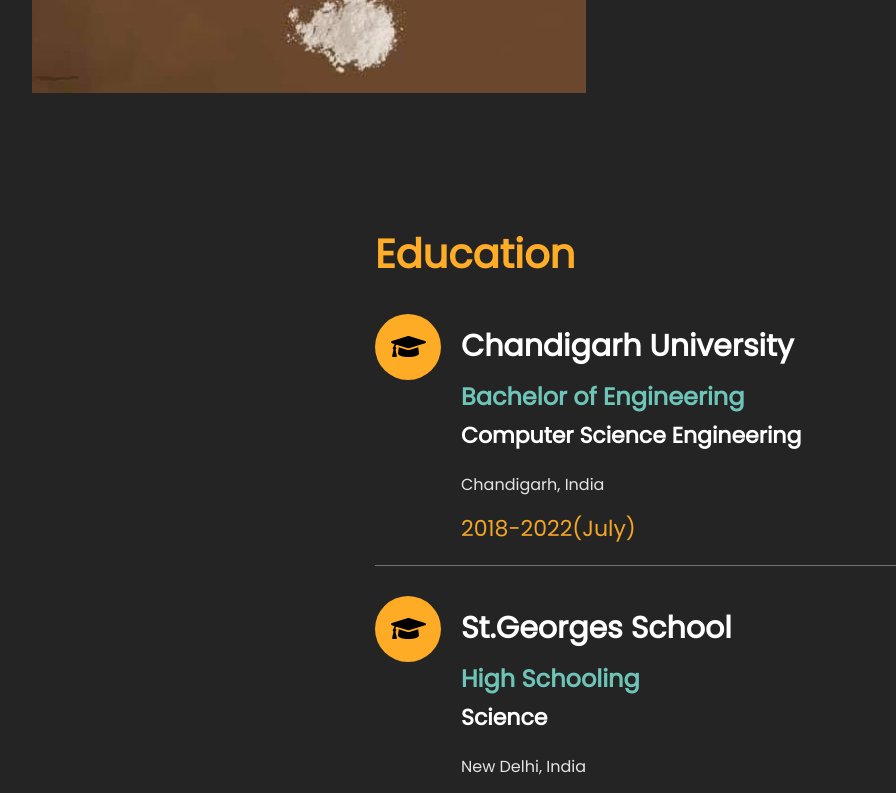
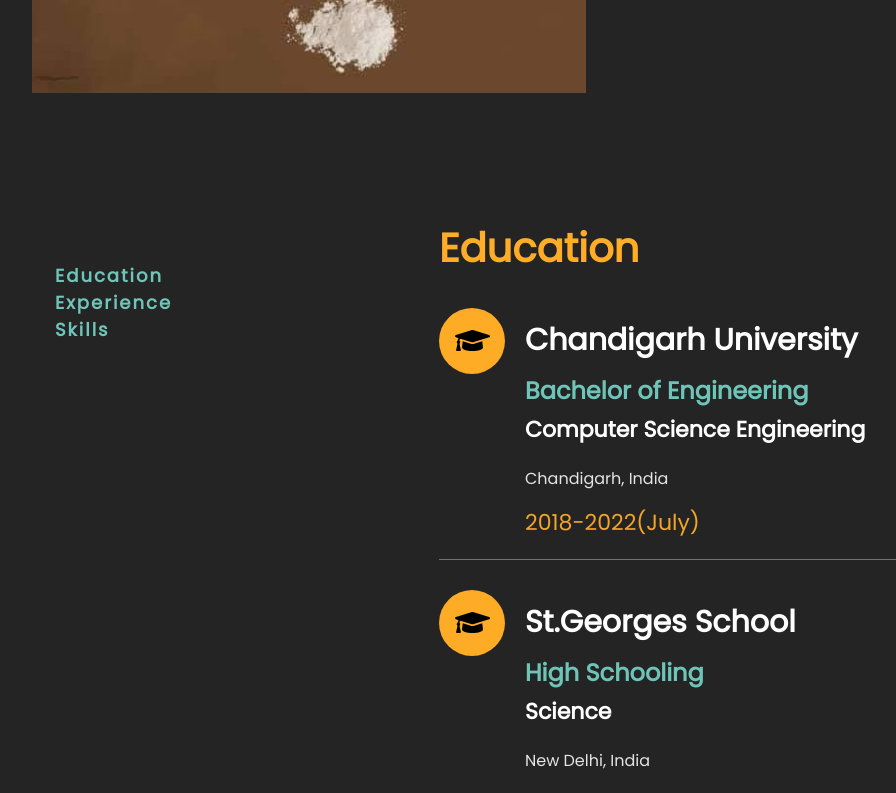
Before and after one commit to AnubhavSaxena42/portfolio, a React (Create React App) app: page / in a window 1280 px wide. Shown: the part 1260-2053 px from the top of the page, without its empty margins (9-905 px from the left). Built offline with nearby package versions, Linux system fonts and the light colour scheme.

Commit message:
resume links implemented

```diff
--- a/src/App.css
+++ b/src/App.css
@@ -6,5 +6,5 @@
   top: 0;
   left: 0;
   right: 0;
-  z-index: 200;
+  z-index: 300;
 }
--- a/src/App.js
+++ b/src/App.js
@@ -6,7 +6,7 @@
 import Contact from "./components/Contact/Contact";
 import "./App.css";
 import Footer from "./components/Footer/Footer";
-import React, { useRef } from "react";
+import React, { useState, useRef, useEffect } from "react";
 const personalProjects = {
   type: "Personal projects",
   desc: "These are the projects that i build to practice the technologies i use at work in my free time",
@@ -18,12 +18,41 @@
   projects: {},
 };
 function App() {
+  useEffect(() => {
+    const handleScroll = () => {};
+
+    window.addEventListener("scroll", handleScroll);
+    return () => {
+      window.removeEventListener("scroll", handleScroll);
+    };
+  }, []);
+  const [visibleSection, setVisibleSection] = useState();
+
   const scrollTo = (ele) => {
     ele.scrollIntoView({
       behavior: "smooth",
       block: "start",
     });
   };
+
+  const getDimensions = (ele) => {
+    const { height } = ele.getBoundingClientRect();
+    const offsetTop = ele.offsetTop;
+    const offsetBottom = offsetTop + height;
+
+    return {
+      height,
+      offsetTop,
+      offsetBottom,
+    };
+  };
+
+  const handleScroll = () => {
+    const { height: headerHeight } = getDimensions(headerRef.current);
+    const scrollPosition = window.scrollY + headerHeight;
+  };
+
+  const headerRef = useRef(null);
   const homeRef = useRef(null);
   const aboutRef = useRef(null);
   const resRef = useRef(null);
@@ -33,6 +62,7 @@
     <div className="app-container" ref={homeRef}>
       <div className="sticky">
         <Header
+          headerRef={headerRef}
           homeRef={homeRef}
           aboutRef={aboutRef}
           resRef={resRef}
@@ -43,7 +73,7 @@
       </div>
       <Home id="Home" homeRef={homeRef} />
       <About id="About" aboutRef={aboutRef} />
-      <Resume id="Resume" resRef={resRef} />
+      <Resume id="Resume" resRef={resRef} scrollto={scrollTo} />
       <ProjectList
         projectRef={projectRef}
         id="Projects"
--- a/src/components/Header/Header.js
+++ b/src/components/Header/Header.js
@@ -7,10 +7,11 @@
   resRef,
   contactRef,
   projectRef,
+  headerRef,
 }) {
   console.log(homeRef);
   return (
-    <div className="header-container">
+    <div className="header-container" ref={headerRef}>
       <div className="logo-container">ANUBHAV SAXENA</div>
       <div className="links-container">
         <div
--- a/src/components/Resume/Resume.css
+++ b/src/components/Resume/Resume.css
@@ -1,12 +1,29 @@
 .resume-container {
+  z-index: 100;
   display: flex;
   justify-content: center;
-  align-items: center;
+  align-items: flex-start;
   flex-direction: row;
   background-color: #242424;
 }
 .resu-links-container {
+  padding-top: 10%;
   width: 30%;
+  padding-left: 5%;
+}
+.resu-link{
+  color:#6EC5B8;
+  font-size: 18px;
+  font-weight: 600;
+  letter-spacing: 2px;
+}
+.resu-link:hover{
+  color:#f3a525;
+  font-size: 20px;
+  font-weight: 600;
+  letter-spacing: 2px;
+  text-decoration: underline;
+  cursor: pointer;
 }
 .resu-info-container {
   flex: 1;
@@ -20,3 +37,10 @@
 .resu-skills-container{
   padding-top: 10%;
 }
+.sticky {
+  position: sticky;
+  top: 40;
+  left: 10;
+  right: 0;
+  z-index: -100;
+}
--- a/src/components/Resume/Resume.js
+++ b/src/components/Resume/Resume.js
@@ -1,4 +1,4 @@
-import React from "react";
+import React, { useRef } from "react";
 import Education from "../Education/Education";
 import Experience from "../Experience/Experience";
 import Skills from "../Skills/Skills";
@@ -43,12 +43,41 @@
   timeline: "Jan 2021-Mar 2021",
   pointers: "Mera yashu yashu",
 };
-function Resume({resRef}) {
+function Resume({ resRef, scrollto }) {
+  const eduRef = useRef(null);
+  const expRef = useRef(null);
+  const skillRef = useRef(null);
   return (
     <div className="resume-container" ref={resRef}>
-      <div className="resu-links-container">LINKS</div>
+      <div className="resu-links-container sticky">
+        <div
+          className="resu-link"
+          onClick={() => {
+            scrollto(eduRef.current);
+          }}
+        >
+          Education
+        </div>
+        <div
+          className="resu-link"
+          onClick={() => {
+            scrollto(expRef.current);
+          }}
+        >
+          Experience
+        </div>
+        <div
+          className="resu-link"
+          onClick={() => {
+            scrollto(skillRef.current);
+          }}
+        >
+          Skills
+        </div>
+      </div>
+
       <div className="resu-info-container">
-        <div className="resu-edu-container">
+        <div className="resu-edu-container" ref={eduRef}>
           <div
             style={{
               color: "rgb(255,172,38)",
@@ -63,7 +92,7 @@
           <Education education={intermediate} />
           <Education education={matriculation} />
         </div>
-        <div className="resu-exp-container">
+        <div className="resu-exp-container" ref={expRef}>
           <div
             style={{
               color: "rgb(255,172,38)",
@@ -78,13 +107,12 @@
           <Experience job={AmrawLabs} />
           <Experience job={NurtureLabs} />
         </div>
-        <div className="resu-skills-container">
+        <div className="resu-skills-container" ref={skillRef}>
           <div
             style={{
               color: "rgb(255,172,38)",
               fontWeight: "700",
               fontSize: 40,
-
             }}
           >
             Skills
```
